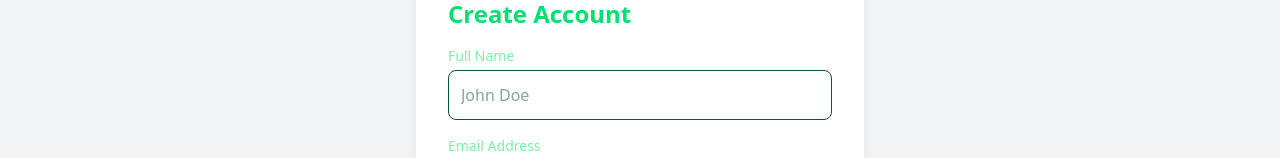
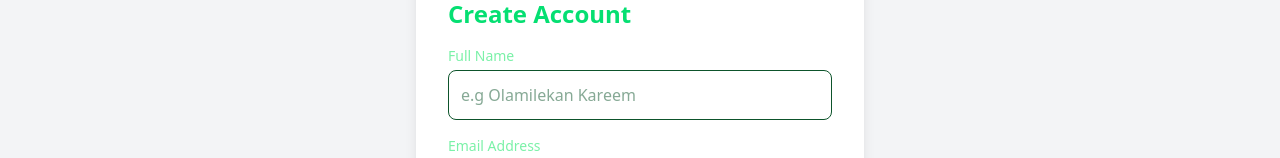
Before and after one commit to Olamilekan18/WRBlog, a React (Vite) app in the folder frontend/: page /signup in a window 1280 px wide. Shown: the part 268-426 px from the top of the page. Built offline with nearby package versions, Linux system fonts and the light colour scheme; no server answers.

Commit message:
fixed minor prod issues

```diff
--- a/frontend/src/Components/NewsLetter.jsx
+++ b/frontend/src/Components/NewsLetter.jsx
@@ -3,13 +3,13 @@ import { useDarkMode } from "../context/DarkModeContext";
 import axios from "axios";
 import { FaFacebook, FaInstagram, FaTwitter, FaWhatsapp } from "react-icons/fa";
 import {FaXTwitter} from "react-icons/fa6"
-import { useNavigate } from "react-router-dom"; // Import useNavigate
+import { useNavigate } from "react-router-dom";
 
 
 const Newsletter = () => {
     const backendUrl = import.meta.env.VITE_BACKEND_URL;
-    const navigate = useNavigate(); // Initialize the navigate function
-  const { isDark } = useDarkMode(); // Use the context to get the dark mode state
+    const navigate = useNavigate();
+  const { isDark } = useDarkMode();
   const [email, setEmail] = useState("");
   const [message, setMessage] = useState("");
   const [error, setIsError] = useState(false);
@@ -44,7 +44,6 @@ const handlePrivacy = () => {
 }
 
   return (
-    // <section className={`py-16 px-4 transition-colors duration-300 ${isDark ? "bg-gray-800" : "bg-gray-100"}`}>
       <div className={`py-10 px-5 text-center transition-colors duration-300 ${isDark ? "bg-gray-800 text-white" : "bg-gray-100 text-gray-900"}`}>
         <h2 className="text-2xl font-bold mb-3">Subscribe to Our Newsletter</h2>
         <p className="mb-5">Get the latest updates and articles directly in your inbox.</p>
--- a/frontend/src/Pages/Signup.jsx
+++ b/frontend/src/Pages/Signup.jsx
@@ -40,10 +40,8 @@ const AuthForm = ({ isDark, type, onAuthSuccess }) => {
         token: data.token
       }));
 
-      // Set authorization header for future requests
       axios.defaults.headers.common['Authorization'] = `Bearer ${data.token}`;
 
-      // Notify parent or redirect
       if (onAuthSuccess) {
         onAuthSuccess(data);
         setIsLoading(false)
@@ -98,7 +96,7 @@ const handleSignup = () => {
                 type="text"
                 id="name"
                 name="name"
-                placeholder="John Doe"
+                placeholder="e.g Olamilekan Kareem"
                 value={formData.name}
                 onChange={handleChange}
                 className="w-full p-3 border rounded-lg dark:bg-gray-300 dark:border-gray-600"
```
